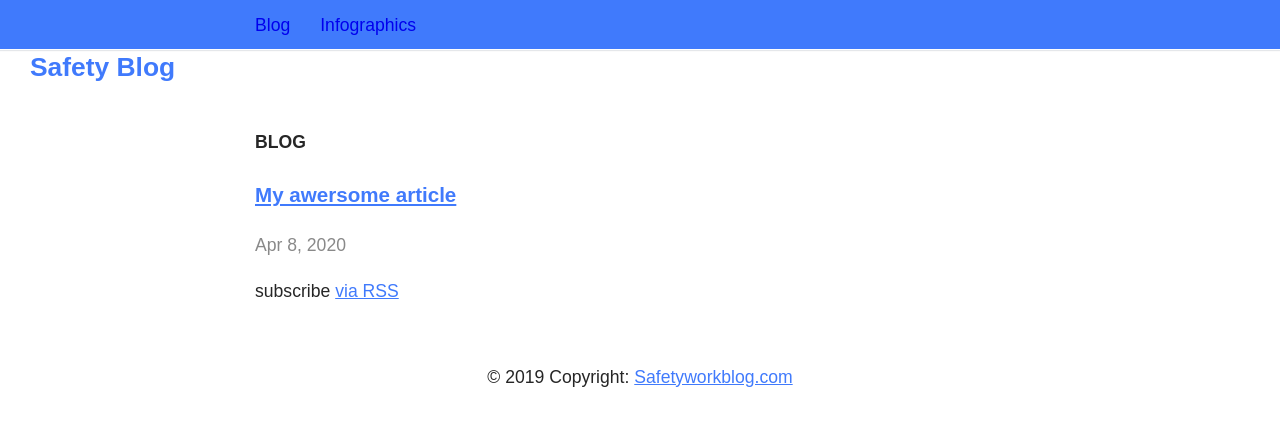
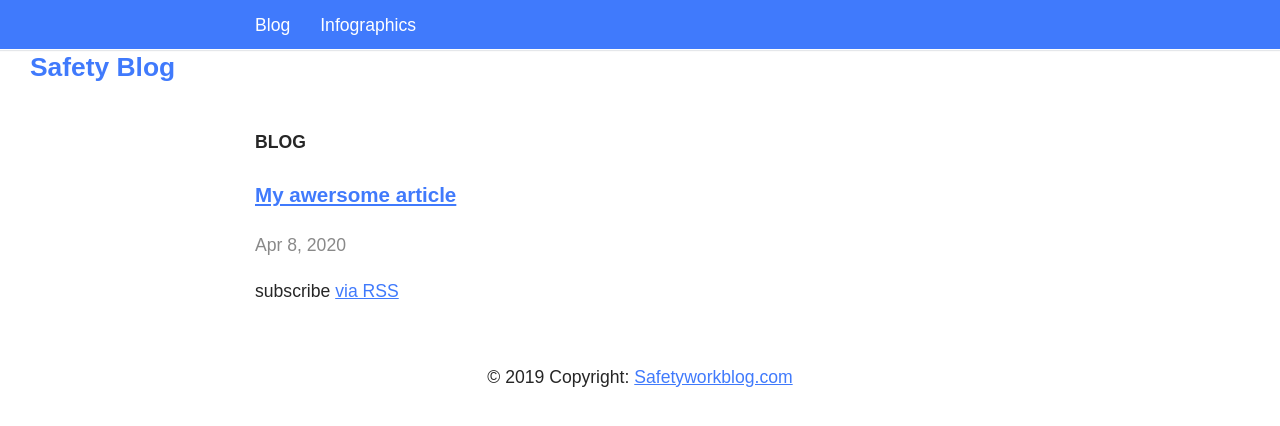
Before and after one commit to Flaaim/safe, a Jekyll site: the page built from index.html, in a window 1280 px wide. Shown: the top 426 px of the page. Built offline with Jekyll 4.4.1, drawn with Linux system fonts in a browser that asks for light colours; some web fonts are replaced.

Commit message:
Update _layout.scss

```diff
--- a/_sass/_layout.scss
+++ b/_sass/_layout.scss
@@ -26,16 +26,7 @@ h1 {
 h2 {
   font-size: 2em;
 }
-header a,
-a:visited {
-  color: $link-color;
-  text-decoration: underline;
 
-}
-a:hover {
-  color: $link-hover-color;
-
-}
 header {
   background: $header;
   padding: 0px 30px;
@@ -91,6 +82,7 @@ aside {
           line-height: 20px;
           margin-bottom: -1px;
           box-shadow: 0;
+          color:$link-color;
           &:hover,
           &:active {
             background: $header;
```
